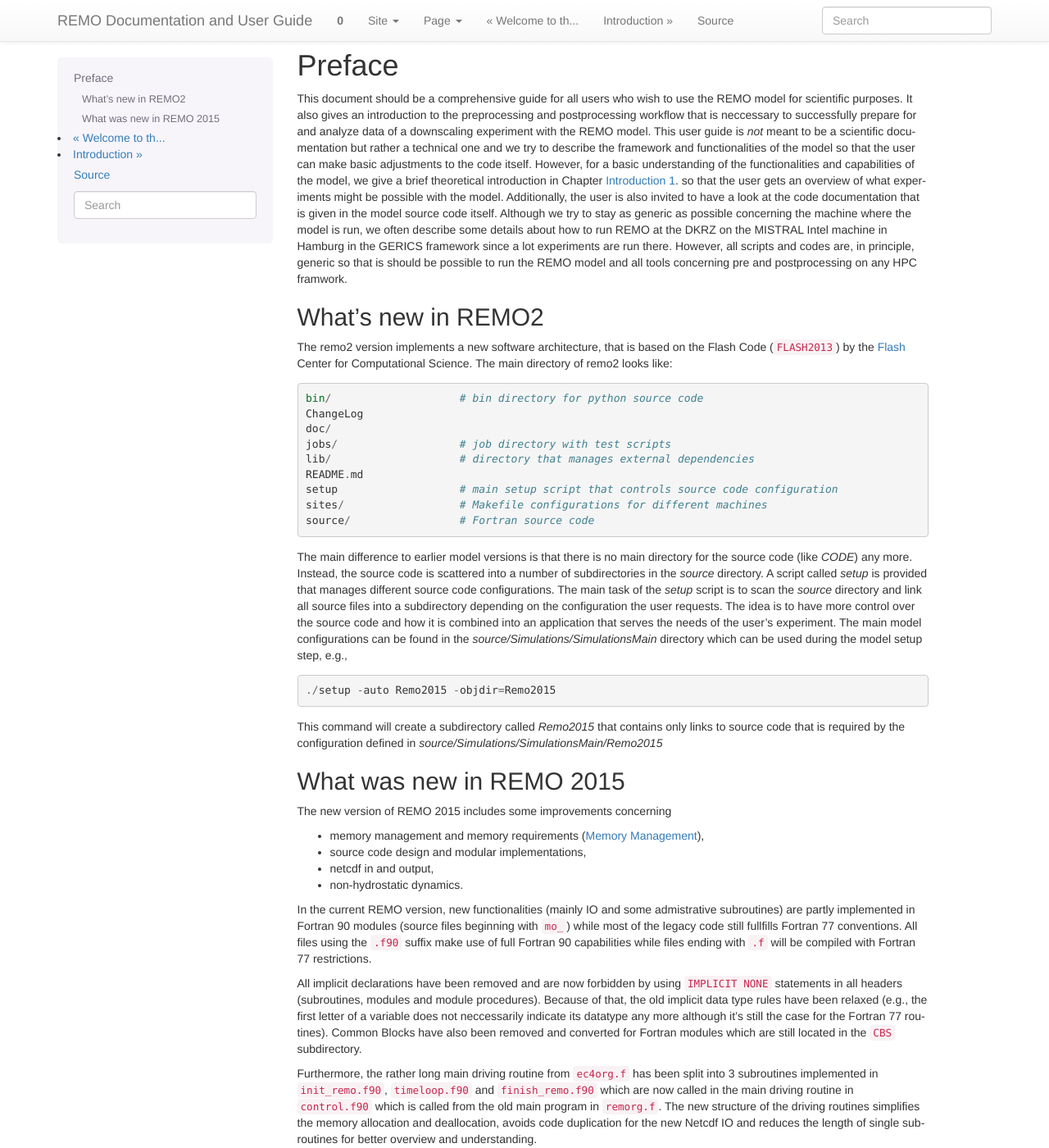
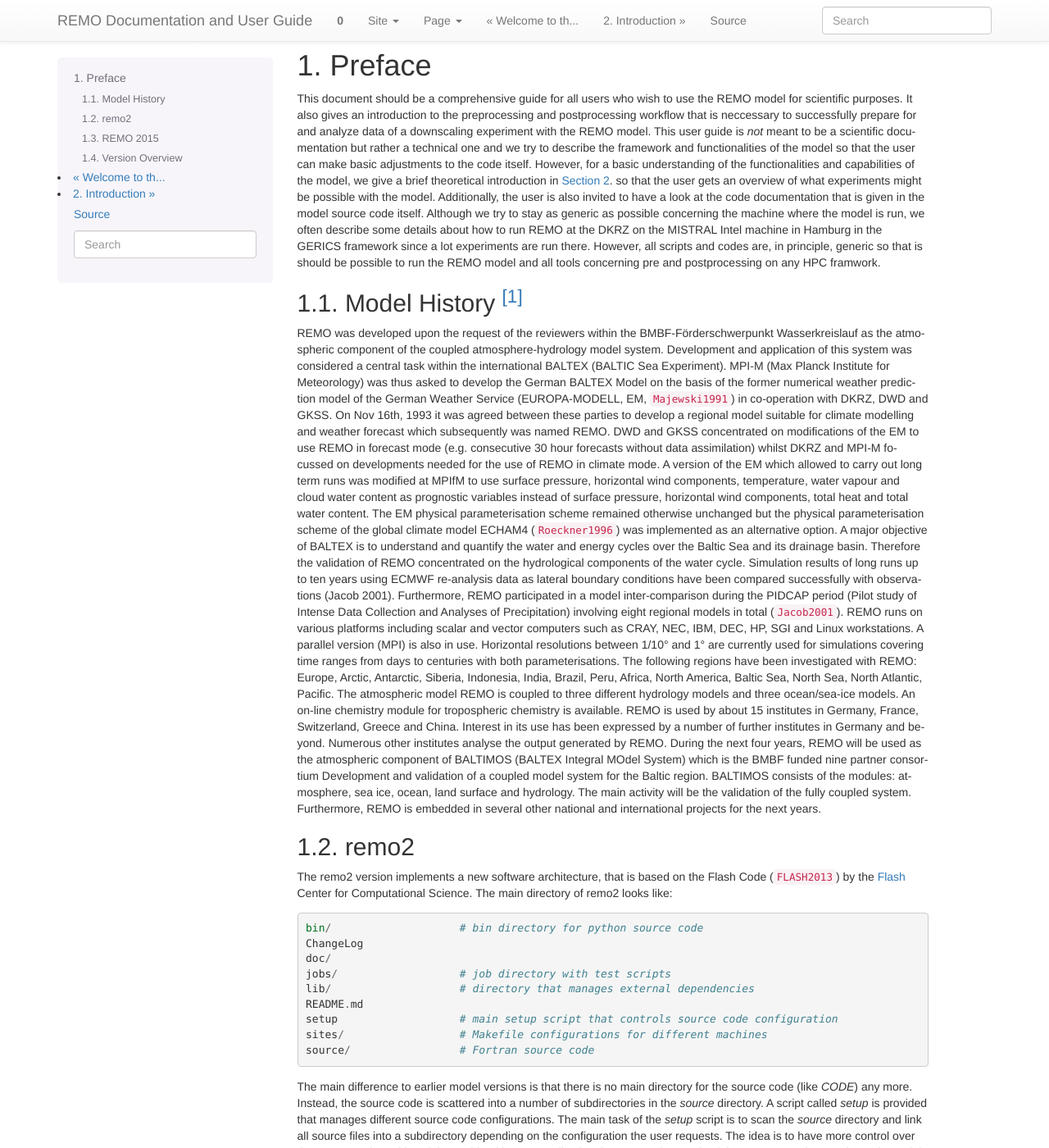
Before and after one commit to remo-rcm/remo2-doc, a Sphinx documentation site: the page built from source/preface.rst, in a window 1280 px wide and 1400 px high. Shown: the whole window at 82% size. Built offline with Sphinx 7.4.7, drawn with Linux system fonts in a browser that asks for light colours; pages that are not in the unit, such as notebooks, are missing from menus; cross-references to code outside the pages are shown as plain code; some of the changed text lies outside the part shown.

Commit message:
recent updates

```diff
--- a/source/conf.py
+++ b/source/conf.py
@@ -38,7 +38,7 @@
     'sphinx.ext.mathjax',
     'sphinx.ext.ifconfig',
     'sphinxcontrib.bibtex',
-    'sphinx.ext.autosectionlabel'
+    'sphinx.ext.autosectionlabel',
 ]
 
 # Add any paths that contain templates here, relative to this directory.
@@ -353,6 +353,7 @@
 #
 # texinfo_no_detailmenu = False
 
+numfig = True
 
 # Example configuration for intersphinx: refer to the Python standard library.
 intersphinx_mapping = {'https://docs.python.org/': None}
--- a/source/index.rst
+++ b/source/index.rst
@@ -2,6 +2,7 @@
    sphinx-quickstart on Tue Oct 25 09:18:20 2016.
    You can adapt this file completely to your liking, but it should at least
    contain the root `toctree` directive.
+
 
 Welcome to the REMO documentation!
 ==================================================
--- a/source/preface.rst
+++ b/source/preface.rst
@@ -9,7 +9,7 @@
 rather a technical one and we try to describe the framework and functionalities of the model
 so that the user can make basic adjustments to the code itself. However, for a basic understanding
 of the functionalities and capabilities of the model, we give a brief theoretical introduction in
-Chapter :ref:`cha_introduction`. so that the user gets an overview of what experiments might be possible
+:numref:`cha_introduction`. so that the user gets an overview of what experiments might be possible
 with the model. Additionally, the user is also invited to have a look at the code documentation
 that is given in the model source code itself. Although we try to stay as generic as possible concerning
 the machine where the model is run, we often describe some details about how to run REMO at the
@@ -17,8 +17,44 @@
 there. However, all scripts and codes are, in principle, generic so that is should be possible to run
 the REMO model and all tools concerning pre and postprocessing on any HPC framwork.
 
-What's new in REMO2
--------------------
+Model History [#remo_homepage]_
+-------------
+
+REMO was developed upon the request of the reviewers within the BMBF-Förderschwerpunkt Wasserkreislauf
+as the atmospheric component of the coupled atmosphere-hydrology model system. Development and application
+of this system was considered a central task within the international BALTEX (BALTIC Sea Experiment).
+MPI-M (Max Planck Institute for Meteorology) was thus asked to develop the German BALTEX Model on the basis
+of the former numerical weather prediction model of the German Weather Service (EUROPA-MODELL, EM, :cite:`Majewski1991`)
+in co-operation with DKRZ, DWD and GKSS.
+On Nov 16th, 1993 it was agreed between these parties to develop a regional model suitable for climate modelling
+and weather forecast which subsequently was named REMO. DWD and GKSS concentrated on modifications of the EM
+to use REMO in forecast mode (e.g. consecutive 30 hour forecasts without data assimilation) whilst DKRZ and MPI-M
+focussed on developments needed for the use of REMO in climate mode.
+A version of the EM which allowed to carry out long term runs was modified at MPIfM to use surface pressure,
+horizontal wind components, temperature, water vapour and cloud water content as prognostic variables instead
+of surface pressure, horizontal wind components, total heat and total water content. The EM physical parameterisation
+scheme remained otherwise unchanged but the physical parameterisation scheme of the global climate model ECHAM4 (:cite:`Roeckner1996`)
+was implemented as an alternative option.
+A major objective of BALTEX is to understand and quantify the water and energy cycles over the Baltic Sea and its drainage basin.
+Therefore the validation of REMO concentrated on the hydrological components of the water cycle. Simulation results of long runs
+up to ten years using ECMWF re-analysis data as lateral boundary conditions have been compared successfully with observations (Jacob 2001).
+Furthermore, REMO participated in a model inter-comparison during the PIDCAP period (Pilot study of Intense Data
+Collection and Analyses of Precipitation) involving eight regional models in total (:cite:`Jacob2001`).
+REMO runs on various platforms including scalar and vector computers such as CRAY, NEC, IBM, DEC, HP, SGI and Linux workstations.
+A parallel version (MPI) is also in use. Horizontal resolutions between 1/10° and 1° are currently used for simulations covering
+time ranges from days to centuries with both parameterisations. The following regions have been investigated with
+REMO: Europe, Arctic, Antarctic, Siberia, Indonesia, India, Brazil, Peru, Africa, North America, Baltic Sea, North Sea, North Atlantic, Pacific.
+The atmospheric model REMO is coupled to three different hydrology models and three ocean/sea-ice models. An on-line chemistry module for tropospheric chemistry is available.
+REMO is used by about 15 institutes in Germany, France, Switzerland, Greece and China. Interest in its use has been expressed
+by a number of further institutes in Germany and beyond. Numerous other institutes analyse the output generated by REMO.
+During the next four years, REMO will be used as the atmospheric component of BALTIMOS (BALTEX Integral MOdel System)
+which is the BMBF funded nine partner consortium Development and validation of a coupled model system for the Baltic region.
+BALTIMOS consists of the modules: atmosphere, sea ice, ocean, land surface and hydrology. The main activity will be the
+validation of the fully coupled system. Furthermore, REMO is embedded in several other national and international projects for the next years.
+
+
+remo2
+-----
 The remo2 version implements a new software architecture, that is based on the Flash Code (:cite:`FLASH2013`)
 by the Flash_ Center for Computational Science. The main directory of remo2 looks like:
 
@@ -54,12 +90,12 @@
 .. _Flash: http://flash.uchicago.edu
 
 
-What was new in REMO 2015
--------------------------
+REMO 2015
+---------
 
-The new version of REMO 2015 includes some improvements concerning
+The REMO 2015 model version included some improvements concerning
 
--  memory management and memory requirements (:ref:`cha_memory`),
+-  memory management and memory requirements (:numref:`cha_memory`),
 
 -  source code design and modular implementations,
 
@@ -162,3 +198,16 @@
   data input by IEG forcing files in ``puteca.f``. Therefore, special
   attention is still needed if new variables are added for output in IEG
   format.
+
+Version Overview
+----------------
+
+.. csv-table:: Overview of Legacy Versions
+   :file: remo_versions.csv
+   :widths: 10 30
+   :header-rows: 1
+
+
+.. rubric:: Footnotes
+
+.. [#remo_homepage] https://remo-rcm.de/
--- a/source/preprocess.rst
+++ b/source/preprocess.rst
@@ -483,8 +483,8 @@
 5.1 on, REMO uses a fractional surface coverage (each grid box can
 contain a land, a water and a sea ice fraction). Therefore, when
 carrying out simulations with a newer REMO version, the parameter IWATER
-has to be set to 1. For the fractional version, there are also modiﬁed
-scripts ending on ...\_frac.sh that have to be executed (see below).
+has to be set to 1. For the fractional version, there are also modified
+scripts ending on `_frac.sh` that have to be executed (see below).
 
 Running the setup.sh script
 ^^^^^^^^^^^^^^^^^^^^^^^^^^^
--- /dev/null
+++ b/source/remo_versions.csv
@@ -0,0 +1,16 @@
+"Short Name","Description"
+"REMO 6.0b","+ neueste Bodenschichten (analog 59b3) kuenstl. Feuchtepool, der durch Transreduzierung entstanden ist wurde beseitigt. Transpirationsreduzierung ist nun switchable (hardcoded) - Momentan ist switch auf false!!"
+"REMO 6.0","+ Wolkeneis (in der Form, wie ich es bekommen habe)"
+"REMO 5.9b3","+ Beseitigung des Fehlers beim entrotieren der 10m Winde am Pol + 'tatsaechlich' offene Raender + 'letzte' Aenderungen von Stefan (von dieser Version gibt es auch die Varianten: _mpi, _openmp und b3p (Phaenologie))"
+"REMO 5.9b2","+ Tagesmittelwertbildung"
+"REMO 5.9b","+ 5 wasserfuehrende Schichten im Boden"
+"REMO 5.9","+ Holgers Aenderungen in der Horizontaldiffusion (gkonst.f) + Beseitigung des Fehlers in surf.f, den Sven gefunden hatte + Aerosole und Ozon geschaltert verwendbar"
+"REMO 5.8","+ ZRHSC,ZRTC,ZRTL=0.7 statt 0.8 + technische Aenderungen"
+"REMO 5.7","+ komplettes 'improved arno scheme' + Beseitigung der feuchteabhaengigen Temperaturberechnung im Boden -> wie in REMO 5.0 Viele Laeufe sind mit REMO 5.7 + ZRHSC,ZRTC,ZRTL=0.7 statt 0.8 durchgefuehrt worden."
+"REMO 5.6","+ horizontal variables BETA in surf.f + neue Datensaetze fuer alb,vgr,vlt...srv (Konvektionskonstanten wieder original)"
+"REMO 5.5","+ neue Konstanten in der Konvketion (ENTRSCV=1.E-03 CMFCTOP=0.4, CPRCON=1.E-04) + horizontal variables BETA in surf.f + korrigierter Albedodatensatz wg. Fehler in vegcycle_2.sh"
+"REMO 5.4","nur E-Dateien nun als Zeitreihen gespeichert"
+"REMO 5.3","+ Z0I Korrektur + Faktor 2 bei Schnee weg (14)"
+"REMO 2015","- rain advection scheme by Joni + nonhydrostatic dynamics from Holger's REMO57_NH version + switching off the halos is possible (in order to make the model faster)"
+"REMO 2009","+ technische Aenderungen (Ausgabefelder nun frei waehlbar) Aenderung der Horizontaldiffusion von C. Moseley"
+"REMO 2008","+ Fehler in surf korrigiert (Sven) 5 wasserfuehrende Bodenschchten komplette kalte Konvektion Null Grad Problem beseitigt Schneeschmelzproblem beseitigt und optional Niederschlagsadvektion. Schalter: L5LAY=.F., LCOLDC=.T., LPRECADV=.F."
```
Also changed, not shown: other parts of source/index.rst (+2 -1 lines), other parts of source/preprocess.rst (+1 -1 lines), source/introduction.rst (+48 -39 lines).
